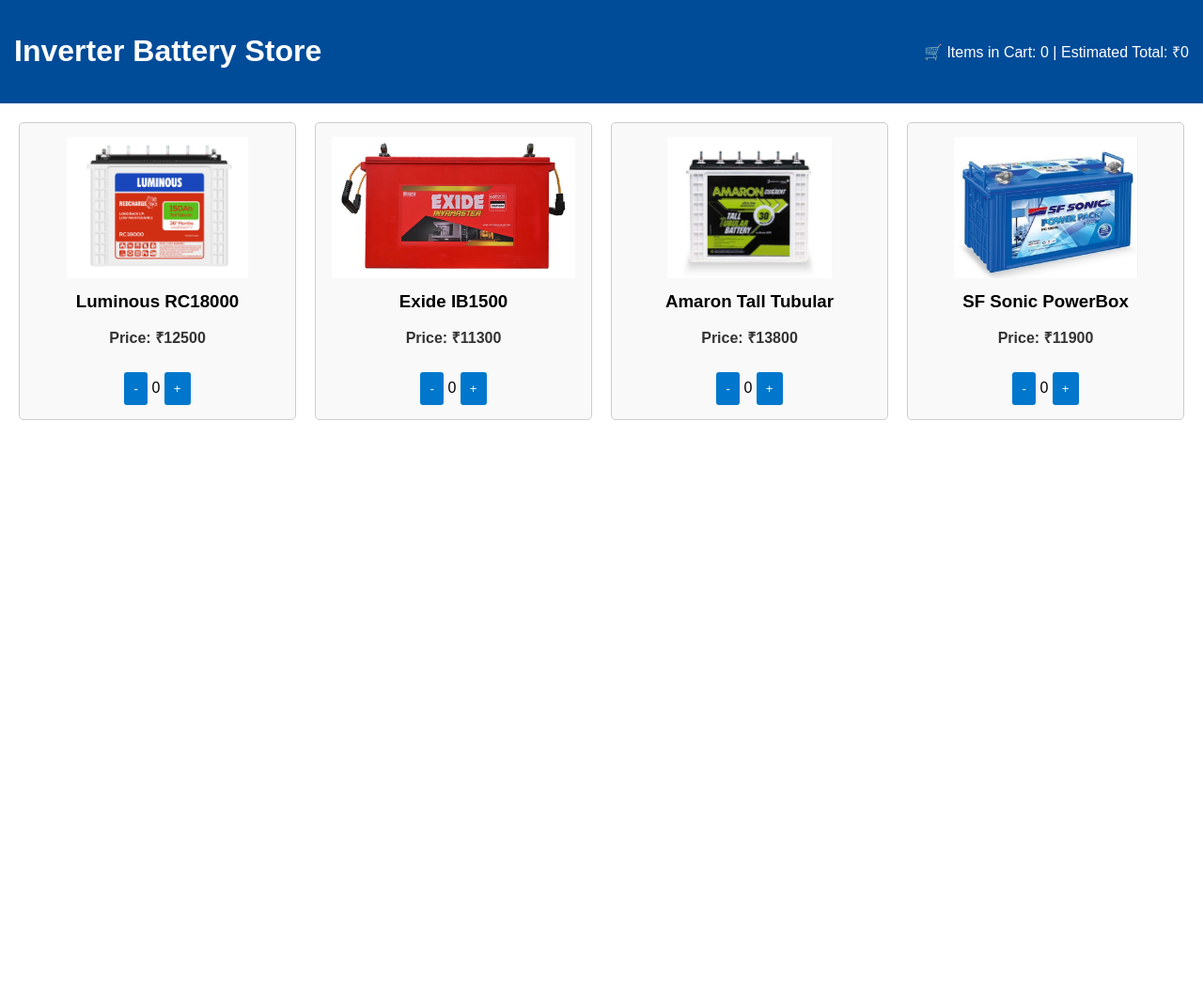
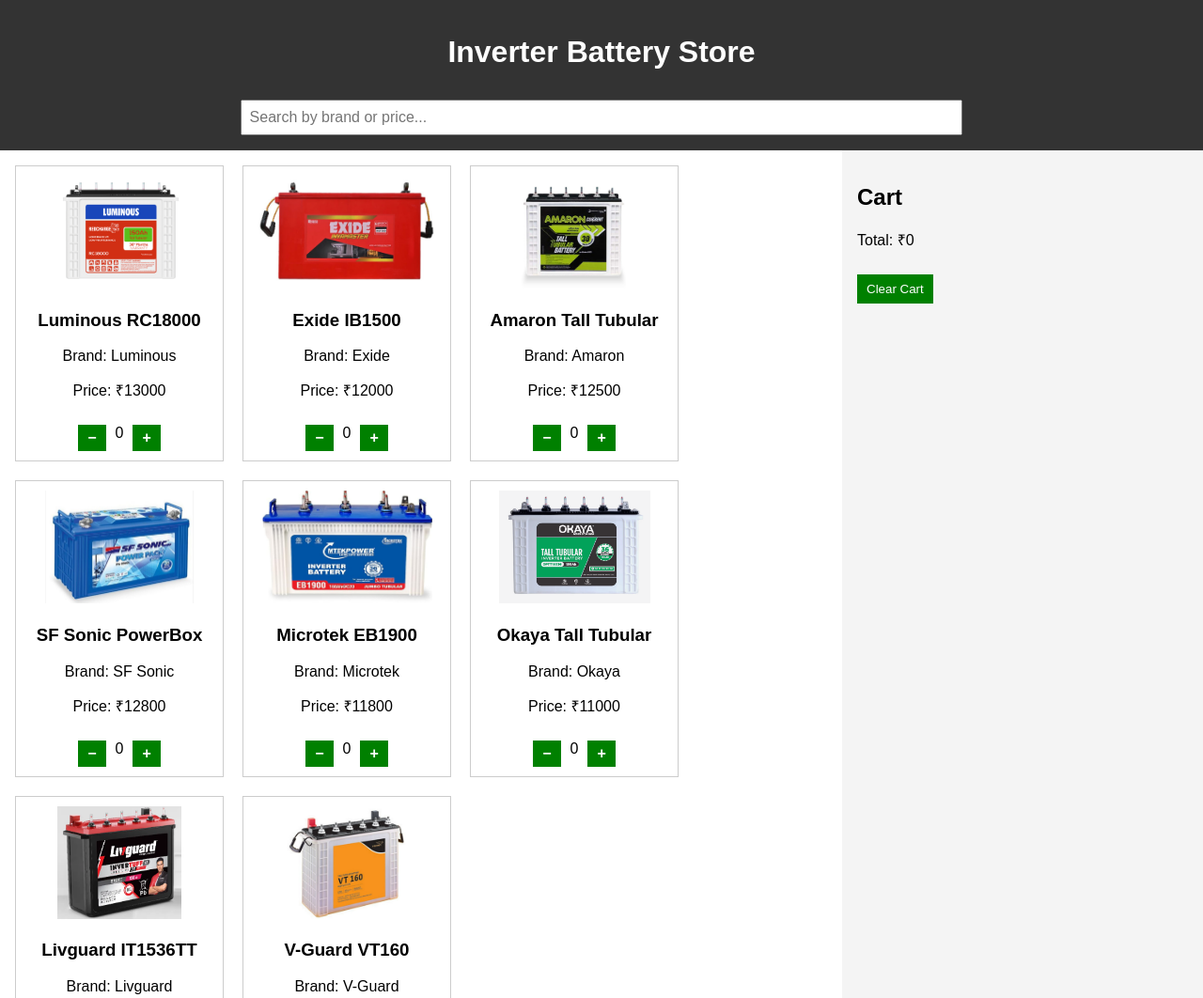
Before and after one commit to puppalapujitha/Inverter-Ecom, a plain HTML site: page index.html in a window 1280 px wide. Shown: the top 1062 px of the page at 94% size. Before the commit the page ends 800 px from the top, so only its background shows below. Drawn offline with Linux system fonts and the light colour scheme.

Commit message:
added cart detail

```diff
--- a/index.html
+++ b/index.html
@@ -9,17 +9,19 @@
 <body>
   <header>
     <h1>Inverter Battery Store</h1>
-    <div class="cart-info">
-      🛒 Items in Cart: <span id="cart-count">0</span> |
-      Estimated Total: ₹<span id="cart-total">0</span>
-    </div>
+    <input type="text" id="search" placeholder="Search by brand or price..." />
   </header>
 
   <main>
-    <div class="product-list" id="product-list">
-      <!-- Products will be loaded here -->
-    </div>
+    <div class="product-list" id="product-list"></div>
   </main>
+
+  <aside>
+    <h2>Cart</h2>
+    <div id="cart-items"></div>
+    <p>Total: ₹<span id="total">0</span></p>
+    <button onclick="clearCart()">Clear Cart</button>
+  </aside>
 
   <script src="script.js"></script>
 </body>
--- a/script.js
+++ b/script.js
@@ -1,81 +1,99 @@
 const products = [
-  {
-    id: 1,
-    name: "Luminous RC18000",
-    price: 12500,
-    image: "images/battery1.png"
-  },
-  {
-    id: 2,
-    name: "Exide IB1500",
-    price: 11300,
-    image: "images/battery2.png"
-  },
-  {
-    id: 3,
-    name: "Amaron Tall Tubular",
-    price: 13800,
-    image: "images/battery3.png"
-  },
-  {
-    id: 4,
-    name: "SF Sonic PowerBox",
-    price: 11900,
-    image: "images/battery4.png"
-  }
+  { id: 1, name: "Luminous RC18000", price: 13000, brand: "Luminous", image: "images/battery1.png" },
+  { id: 2, name: "Exide IB1500", price: 12000, brand: "Exide", image: "images/battery2.png" },
+  { id: 3, name: "Amaron Tall Tubular", price: 12500, brand: "Amaron", image: "images/battery3.png" },
+  { id: 4, name: "SF Sonic PowerBox", price: 12800, brand: "SF Sonic", image: "images/battery4.png" },
+  { id: 5, name: "Microtek EB1900", price: 11800, brand: "Microtek", image: "images/microtek.png" },
+  { id: 6, name: "Okaya Tall Tubular", price: 11000, brand: "Okaya", image: "images/okaya.png" },
+  { id: 7, name: "Livguard IT1536TT", price: 12999, brand: "Livguard", image: "images/livguard.png" },
+  { id: 8, name: "V-Guard VT160", price: 12100, brand: "V-Guard", image: "images/vguard.png" }
 ];
 
+let cart = JSON.parse(localStorage.getItem('cart')) || {};
 
-let cart = JSON.parse(localStorage.getItem("cart")) || {};
+function saveCart() {
+  localStorage.setItem('cart', JSON.stringify(cart));
+}
 
-function loadProducts() {
-  const container = document.getElementById("product-list");
-  container.innerHTML = "";
-  products.forEach(product => {
-    const card = document.createElement("div");
-    card.className = "product";
-    const quantity = cart[product.id]?.quantity || 0;
-    card.innerHTML = `
+function renderProducts(filter = '') {
+  const productList = document.getElementById("product-list");
+  productList.innerHTML = '';
+
+  const filtered = products.filter(p =>
+    p.name.toLowerCase().includes(filter) ||
+    p.brand.toLowerCase().includes(filter) ||
+    p.price.toString().includes(filter)
+  );
+
+  filtered.forEach(product => {
+    const qty = cart[product.id] || 0;
+    const item = document.createElement("div");
+    item.className = "product";
+    item.innerHTML = `
       <img src="${product.image}" alt="${product.name}">
       <h3>${product.name}</h3>
+      <p>Brand: ${product.brand}</p>
       <p>Price: ₹${product.price}</p>
-      <div>
-        <button onclick="updateQuantity(${product.id}, -1)">-</button>
-        <span id="qty-${product.id}">${quantity}</span>
-        <button onclick="updateQuantity(${product.id}, 1)">+</button>
+      <div class="quantity-control">
+        <button onclick="removeFromCart(${product.id})">−</button>
+        <span>${qty}</span>
+        <button onclick="addToCart(${product.id})">+</button>
       </div>
     `;
-    container.appendChild(card);
+    productList.appendChild(item);
   });
-  updateCartDisplay();
 }
 
-function updateQuantity(productId, change) {
-  if (!cart[productId]) {
-    cart[productId] = { ...products.find(p => p.id === productId), quantity: 0 };
-  }
+function renderCart() {
+  const cartItems = document.getElementById("cart-items");
+  const totalSpan = document.getElementById("total");
+  cartItems.innerHTML = '';
+  let total = 0;
 
-  cart[productId].quantity += change;
+  Object.keys(cart).forEach(id => {
+    const product = products.find(p => p.id == id);
+    const qty = cart[id];
+    const itemTotal = qty * product.price;
+    total += itemTotal;
 
-  if (cart[productId].quantity <= 0) {
-    delete cart[productId];
-  }
+    const div = document.createElement("div");
+    div.innerHTML = `
+      ${product.name} (x${qty}) - ₹${itemTotal}
+      <button onclick="removeFromCart(${id})">Remove One</button>
+    `;
+    cartItems.appendChild(div);
+  });
 
-  localStorage.setItem("cart", JSON.stringify(cart));
-  loadProducts();
+  totalSpan.textContent = total;
 }
 
-function updateCartDisplay() {
-  let totalItems = 0;
-  let totalAmount = 0;
-
-  for (let id in cart) {
-    totalItems += cart[id].quantity;
-    totalAmount += cart[id].price * cart[id].quantity;
-  }
-
-  document.getElementById("cart-count").textContent = totalItems;
-  document.getElementById("cart-total").textContent = totalAmount;
+function addToCart(id) {
+  cart[id] = (cart[id] || 0) + 1;
+  saveCart();
+  renderProducts(document.getElementById("search").value.toLowerCase());
+  renderCart();
 }
 
-window.onload = loadProducts;
+function removeFromCart(id) {
+  if (cart[id]) {
+    cart[id]--;
+    if (cart[id] === 0) delete cart[id];
+    saveCart();
+    renderProducts(document.getElementById("search").value.toLowerCase());
+    renderCart();
+  }
+}
+
+function clearCart() {
+  cart = {};
+  saveCart();
+  renderProducts(document.getElementById("search").value.toLowerCase());
+  renderCart();
+}
+
+document.getElementById("search").addEventListener("input", e => {
+  renderProducts(e.target.value.toLowerCase());
+});
+
+renderProducts();
+renderCart();
--- a/styles.css
+++ b/styles.css
@@ -2,65 +2,87 @@
   font-family: Arial, sans-serif;
   margin: 0;
   padding: 0;
+  display: flex;
+  flex-wrap: wrap;
 }
 
 header {
-  background-color: #004c99;
+  width: 100%;
+  padding: 1rem;
+  background-color: #333;
   color: white;
-  padding: 15px;
-  display: flex;
-  justify-content: space-between;
-  align-items: center;
-  flex-wrap: wrap;
+  text-align: center;
 }
 
-.cart-info {
-  font-size: 16px;
+#search {
+  margin-top: 10px;
+  padding: 8px;
+  width: 60%;
+  font-size: 1rem;
 }
 
 main {
-  padding: 20px;
+  width: 70%;
+  padding: 1rem;
+  box-sizing: border-box;
+}
+
+aside {
+  width: 30%;
+  padding: 1rem;
+  background-color: #f4f4f4;
+  box-sizing: border-box;
 }
 
 .product-list {
-  display: grid;
-  grid-template-columns: repeat(auto-fill, minmax(250px, 1fr));
+  display: flex;
+  flex-wrap: wrap;
   gap: 20px;
 }
 
 .product {
+  width: 200px;
   border: 1px solid #ccc;
-  border-radius: 5px;
-  padding: 15px;
+  padding: 10px;
   text-align: center;
-  background-color: #f9f9f9;
 }
 
 .product img {
-  max-width: 100%;
-  height: 150px;
+  width: 100%;
+  height: 120px;
   object-fit: contain;
 }
 
-.product h3 {
-  margin: 10px 0;
+.quantity-control {
+  margin-top: 10px;
+  display: flex;
+  justify-content: center;
+  align-items: center;
+  gap: 10px;
 }
 
-.product p {
+.quantity-control button {
+  padding: 5px 10px;
+  font-size: 16px;
   font-weight: bold;
-  color: #333;
 }
 
-.product button {
-  background-color: #0077cc;
+button {
+  padding: 8px 10px;
+  margin-top: 10px;
+  background-color: green;
   color: white;
-  padding: 10px;
   border: none;
   cursor: pointer;
-  border-radius: 3px;
-  margin-top: 10px;
 }
 
-.product button:hover {
-  background-color: #005fa3;
+button:hover {
+  background-color: darkgreen;
 }
+
+/* Responsive for mobile */
+@media (max-width: 768px) {
+  main, aside {
+    width: 100%;
+  }
+}
```
